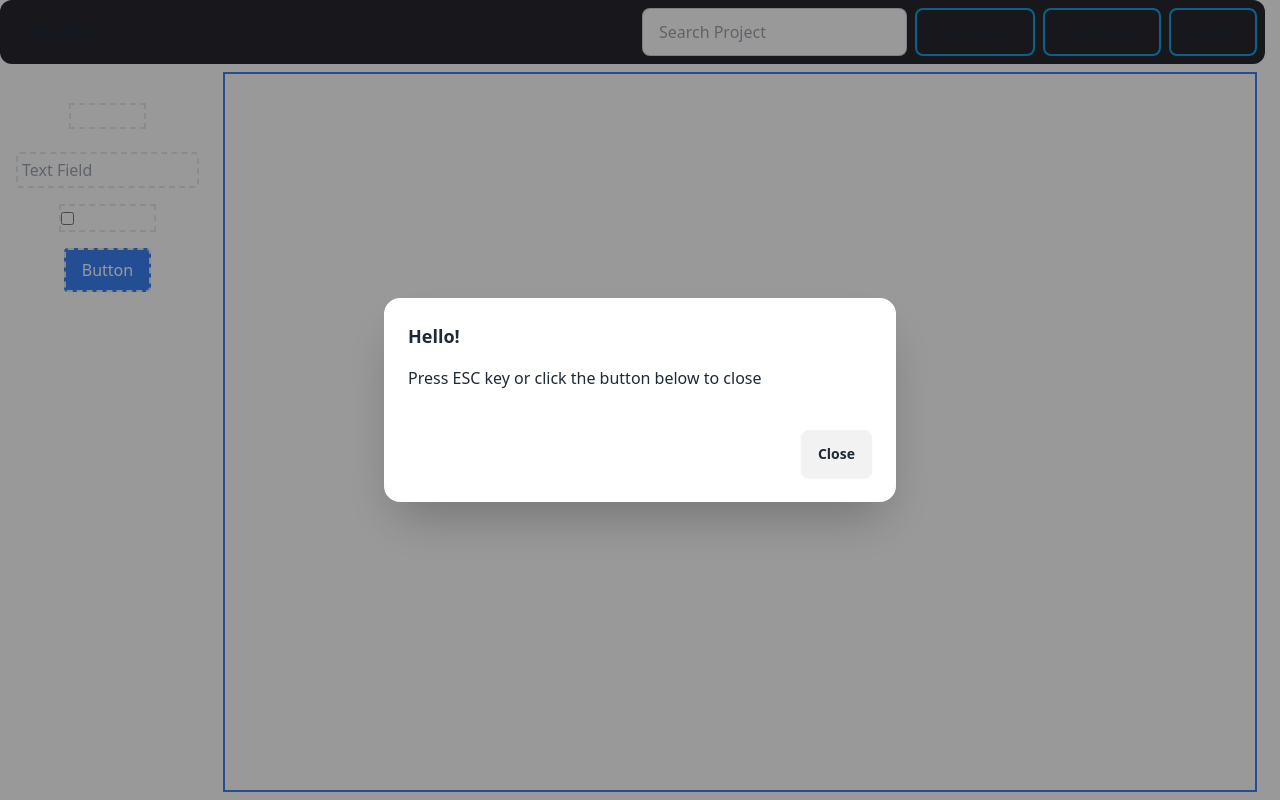
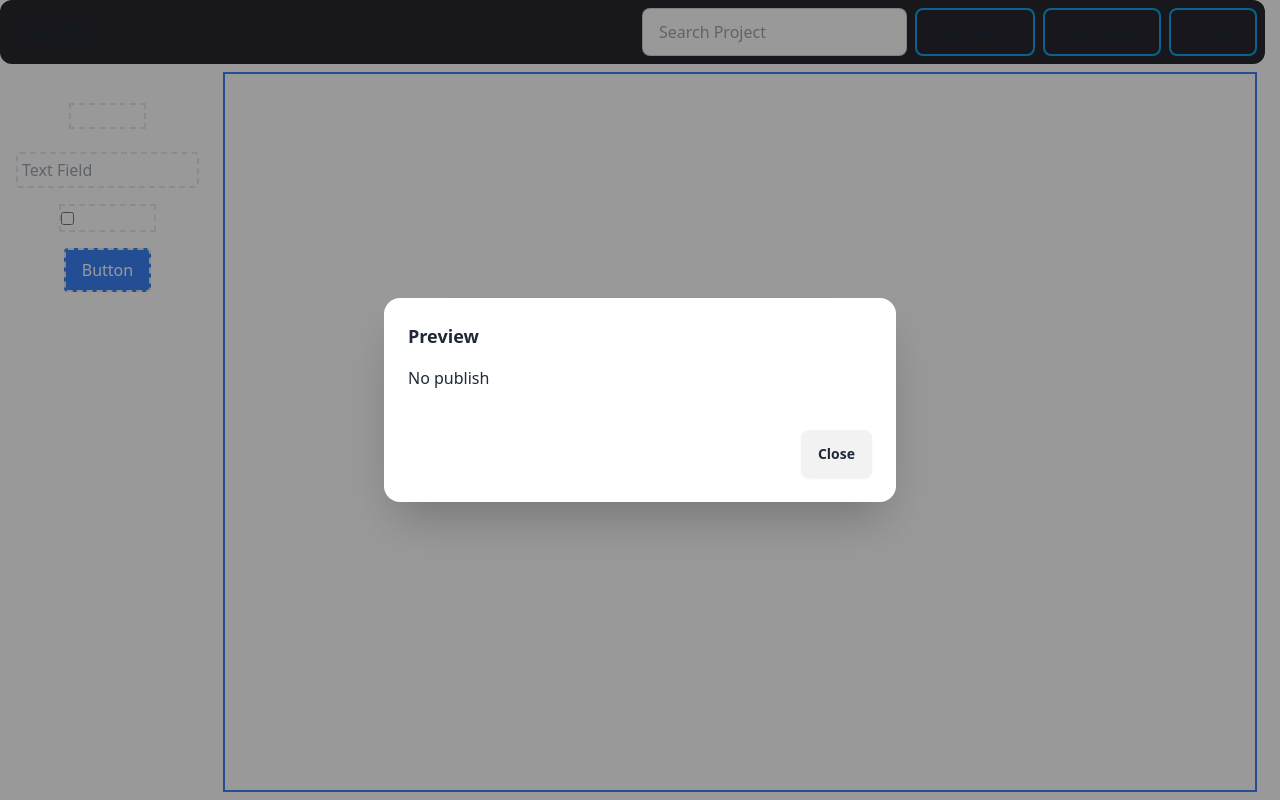
Before and after one commit to harshraj1512/dragdrop, a React (Vite) app in the folder Frontend/: page / in a window 1280 px wide. Both pictures are taken after a click on the button "publish". Built offline with nearby package versions, Linux system fonts and the light colour scheme.

Commit message:
not able to render on modal

```diff
--- a/Frontend/src/App.jsx
+++ b/Frontend/src/App.jsx
@@ -63,7 +63,7 @@ function App() {
   return (
     <>
     <div className="flex flex-col min-h-screen min-w-full max-h-screen">
-    <Navbar/>
+    {/* <Navbar/> */}
     <Mainhome/>
     </div>
     </>
--- a/Frontend/src/components/Publish.jsx
+++ b/Frontend/src/components/Publish.jsx
@@ -1,16 +1,22 @@
 import React from "react";
 
-function Publish() {
-
+function Publish(prop) {
+  const droppedItems = prop.dropped || [];
+  console.log(prop);
   return (
     <>
       <div>
         <dialog id="my_modal_1" className="modal">
           <div className="modal-box">
-            <h3 className="font-bold text-lg">Hello!</h3>
-            <p className="py-4">
-              Press ESC key or click the button below to close
-            </p>
+            <h3 className="font-bold text-lg">Preview</h3>
+            <div className="py-4">
+            {droppedItems.length === 0 && <p>No publish</p>}
+              {droppedItems.map((item, index) => (
+                <div className="m-2" key={index}>
+                  {item.content}
+                </div>
+              ))}
+            </div>
             <div className="modal-action">
               <form method="dialog">
                 <button className="btn">Close</button>
--- a/Frontend/src/homes/Mainhome.jsx
+++ b/Frontend/src/homes/Mainhome.jsx
@@ -2,6 +2,8 @@ import React, { useState } from 'react'
 import Sidebar from '../components/Sidebar'
 import Home from '../components/Home'
 import { DndContext, closestCorners } from '@dnd-kit/core'
+import Navbar from '../components/Navbar';
+import Publish from '../components/Publish';
 
 function Mainhome() {
   const [dropped, setDropped] = useState([]);
@@ -32,10 +34,14 @@ function Mainhome() {
 
   return (
     <DndContext collisionDetection={closestCorners} onDragEnd={handledrop}>
-    <div className='flex flex-row flex-grow '>
-        <Sidebar/>
-        <Home dropped={dropped}/>
+    <div className='flex flex-col flex-grow'>
+        <Navbar/>
+      <div className='flex flex-row flex-grow'>
+          <Sidebar />
+          <Home dropped={dropped} />
+        </div>
     </div>
+    <Publish dropped={dropped}/>
     </DndContext>
   )
 }
```
